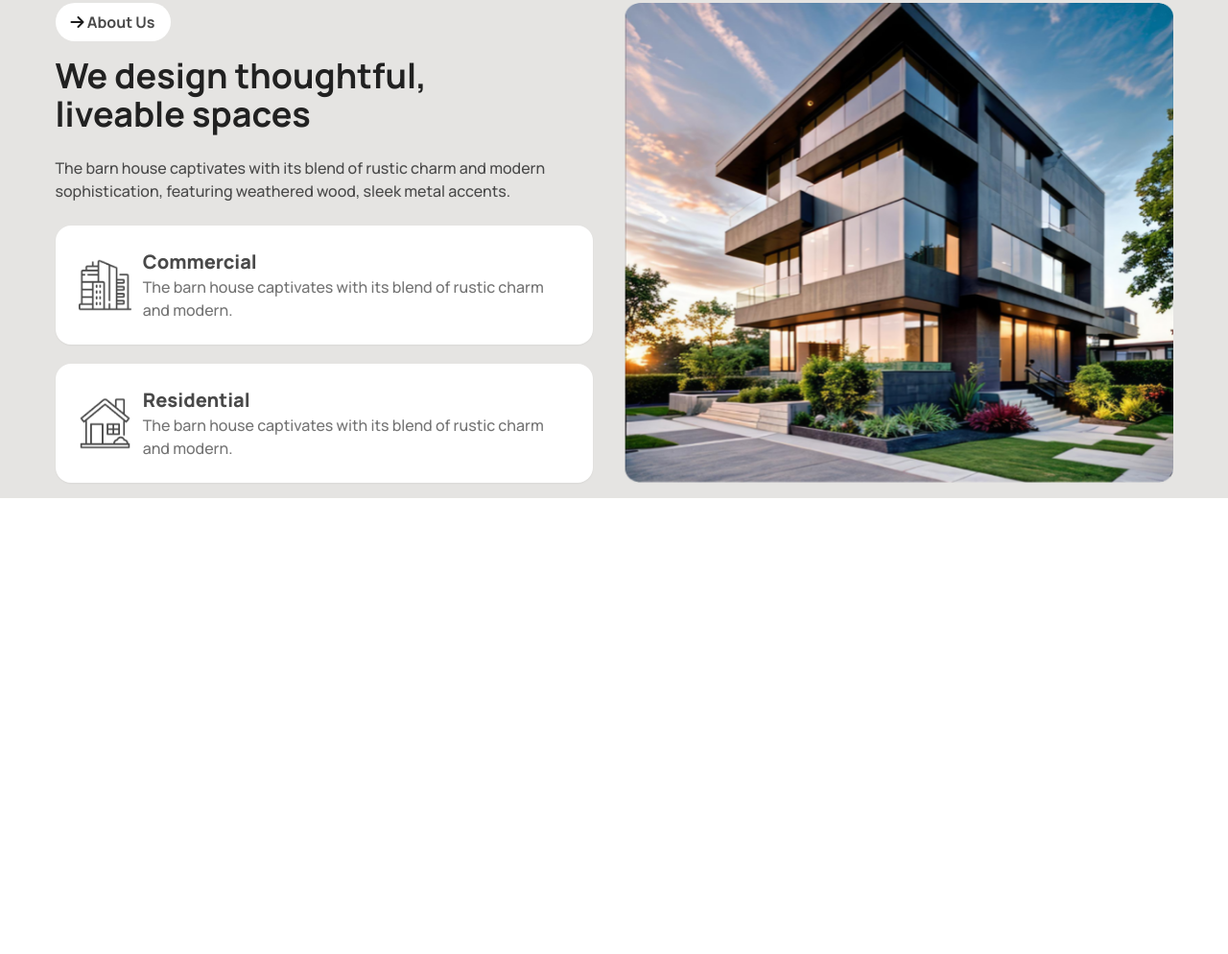
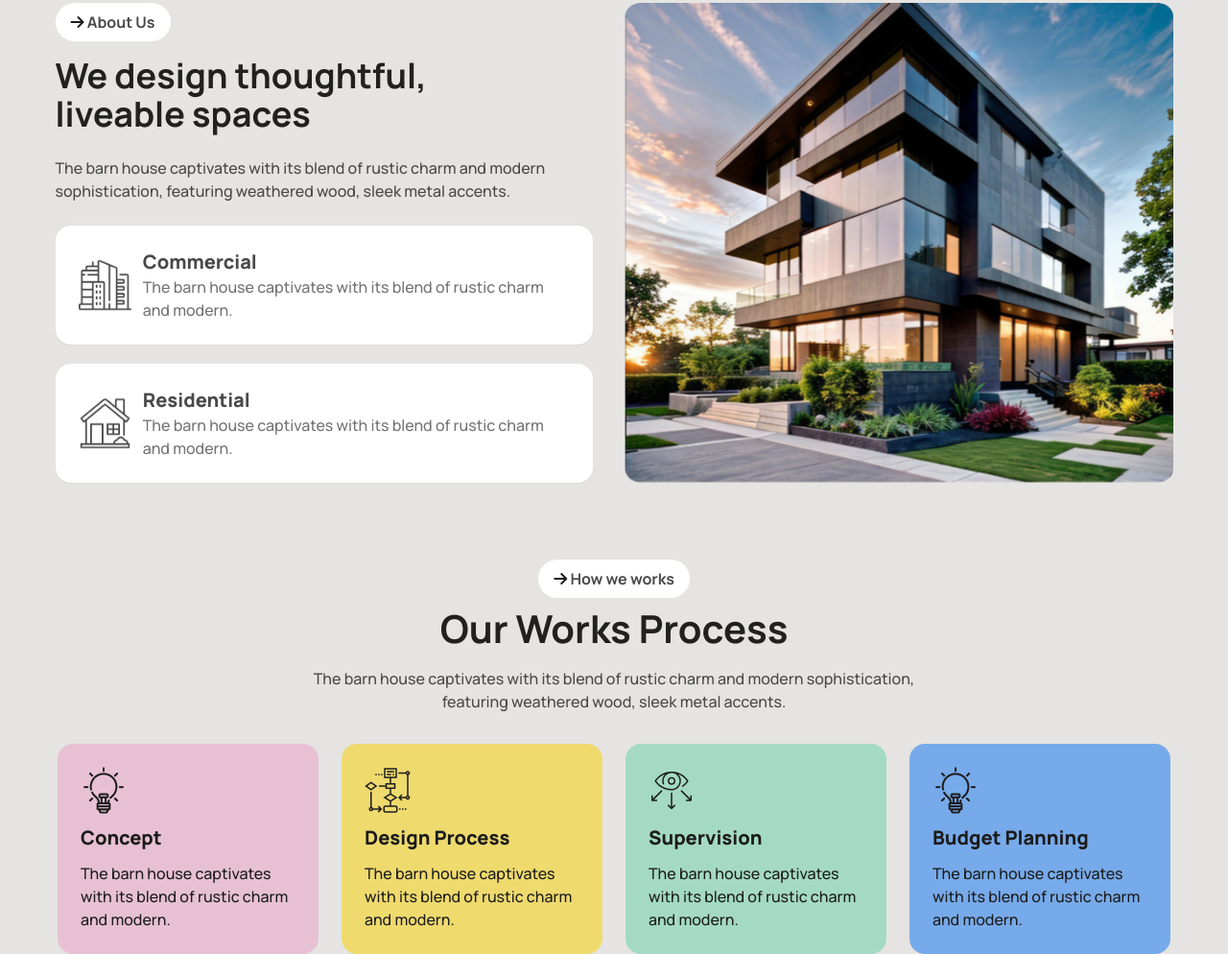
Before and after one commit to shahbaz-kamal/rinterio-website-design-assignment-3, a plain HTML site: page index.html in a window 1280 px wide. Shown: the part 956-1950 px from the top of the page at 96% size. Before the commit the page ends 1475 px from the top, so only its background shows below. Drawn offline with nearby package versions, Linux system fonts and the light colour scheme.

Commit message:
work process section done

```diff
--- a/index.html
+++ b/index.html
@@ -175,7 +175,7 @@
       <!-- image top section -->
 
       <!-- Thoughtfull livable section starts -->
-      <section class="container mx-auto">
+      <section class="container mx-auto mb-8 lg:mb-16">
         <div class="hero">
           <div
             class="hero-content flex-col lg:flex-row items-center justify-center lg:items-start lg:gap-8"
@@ -286,6 +286,78 @@
         </div>
       </section>
       <!-- Thoughtfull livable section ends -->
+
+      <!-- work process section starts -->
+      <section class="container mx-auto px-[10px]">
+        <!-- text content -->
+        <div class="flex flex-col items-center justify-center mb-6 lg:mb-8">
+          <button
+            class="bg-white rounded-3xl font-bold text-base py-2 px-4 text-color-49 mb-4"
+          >
+            <i class="fa-solid fa-arrow-right text-color-1c rounded-full"></i>
+            How we works
+          </button>
+
+          <h2 class="font-bold text-2xl lg:text-[40px] text-color-21">
+            Our Works Process
+          </h2>
+          <p
+            class="mt-4 lg:mt-6 lg:max-w-[678px] text-center font-medium text-sm lg:text-base text-color-49"
+          >
+            The barn house captivates with its blend of rustic charm and modern
+            sophistication, featuring weathered wood, sleek metal accents.
+          </p>
+        </div>
+
+        <!-- card content -->
+        <div
+          class="grid grid-cols-1 lg:grid-cols-4 lg:max-w-[1180px] mx-auto gap-4 lg:gap-6 px-[10px]"
+        >
+          <div class="bg-[#E7C1D3] rounded-2xl p-6 space-y-[10px]">
+            <div><img src="./assets/concept.png" alt="" /></div>
+            <h2 class="font-extrabold text-[20px] text-color-1c">Concept</h2>
+            <p class="font-medium text-base text-color-1c lg:max-w-[227px]">
+              The barn house captivates with its blend of rustic charm and
+              modern.
+            </p>
+          </div>
+
+          <div class="bg-[#EFDA6E] rounded-2xl p-6 space-y-[10px]">
+            <div><img src="./assets/flow-chart.png" alt="" /></div>
+            <h2 class="font-extrabold text-[20px] text-color-1c">
+              Design Process
+            </h2>
+            <p class="font-medium text-base text-color-1c lg:max-w-[227px]">
+              The barn house captivates with its blend of rustic charm and
+              modern.
+            </p>
+          </div>
+
+          <div class="bg-[#A4DAC3] rounded-2xl p-6 space-y-[10px]">
+            <div><img src="./assets/vision.png" alt="" /></div>
+            <h2 class="font-extrabold text-[20px] text-color-1c">
+              Supervision
+            </h2>
+            <p class="font-medium text-base text-color-1c lg:max-w-[227px]">
+              The barn house captivates with its blend of rustic charm and
+              modern.
+            </p>
+          </div>
+
+          <div class="bg-[#77AAEA] rounded-2xl p-6 space-y-[10px]">
+            <div><img src="./assets/concept.png" alt="" /></div>
+            <h2 class="font-extrabold text-[20px] text-color-1c">
+              Budget Planning
+            </h2>
+            <p class="font-medium text-base text-color-1c lg:max-w-[227px]">
+              The barn house captivates with its blend of rustic charm and
+              modern.
+            </p>
+          </div>
+        </div>
+      </section>
+
+      <!-- work process section ends -->
     </main>
 
     <!-- main section ends -->
```
